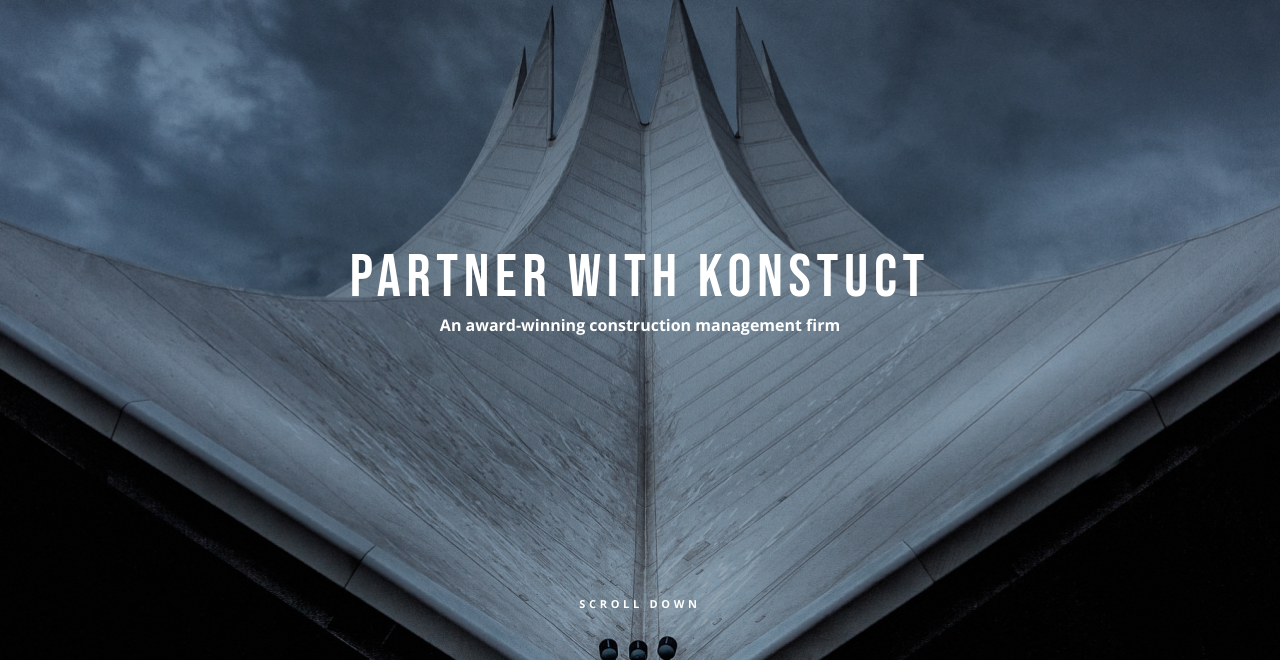
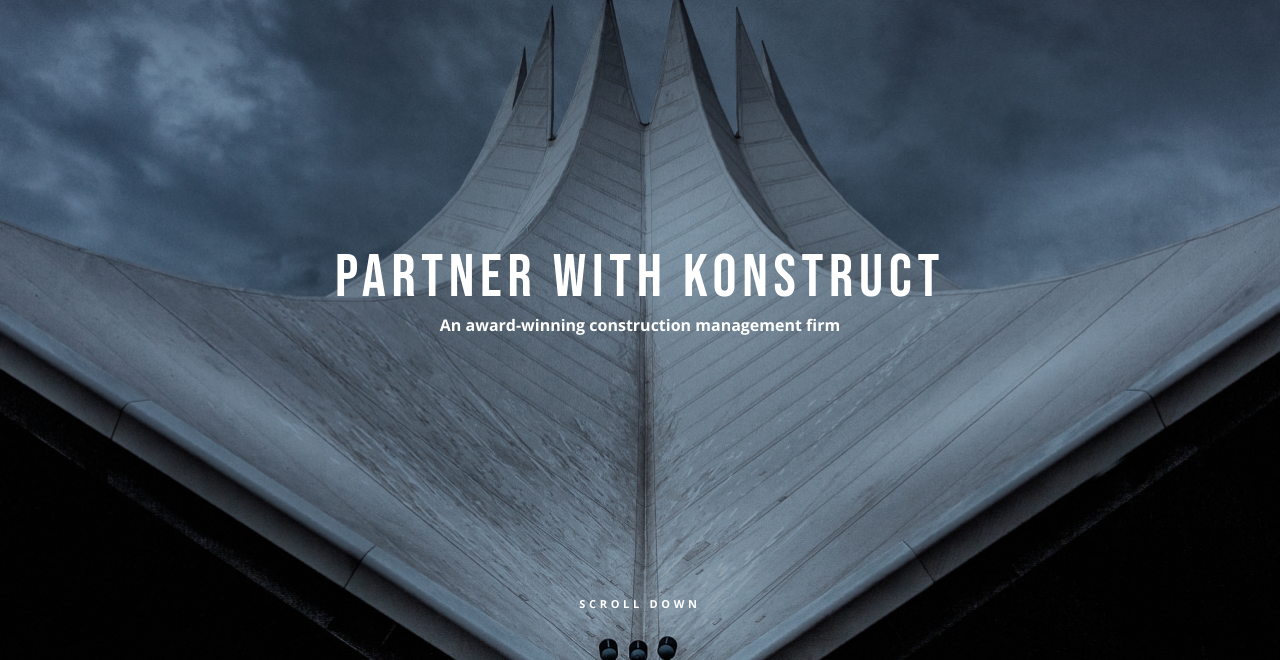
Before and after one commit to xiuiskariot/Konstract, a plain HTML site: page index.html in a window 1280 px wide. Shown: the part 87-747 px from the top of the page. Drawn offline with nearby package versions, Linux system fonts and the light colour scheme.

Commit message:
change h1

```diff
--- a/index.html
+++ b/index.html
@@ -15,7 +15,7 @@
     <div class="header_head">
       <div class="logo"><img class="white_logo" src="./images/company-logo-white.svg" alt="Logo" width="102"></div>
       <div class="name">
-        <h1>PARTNER WITH KONSTUCT</h1>
+        <h1>PARTNER WITH KONSTRUCT</h1>
         <div class="slogan">An award-winning construction management firm</div>
       </div>
       <a class="scroll_down" href="#story">SCROLL DOWN</a>
```
